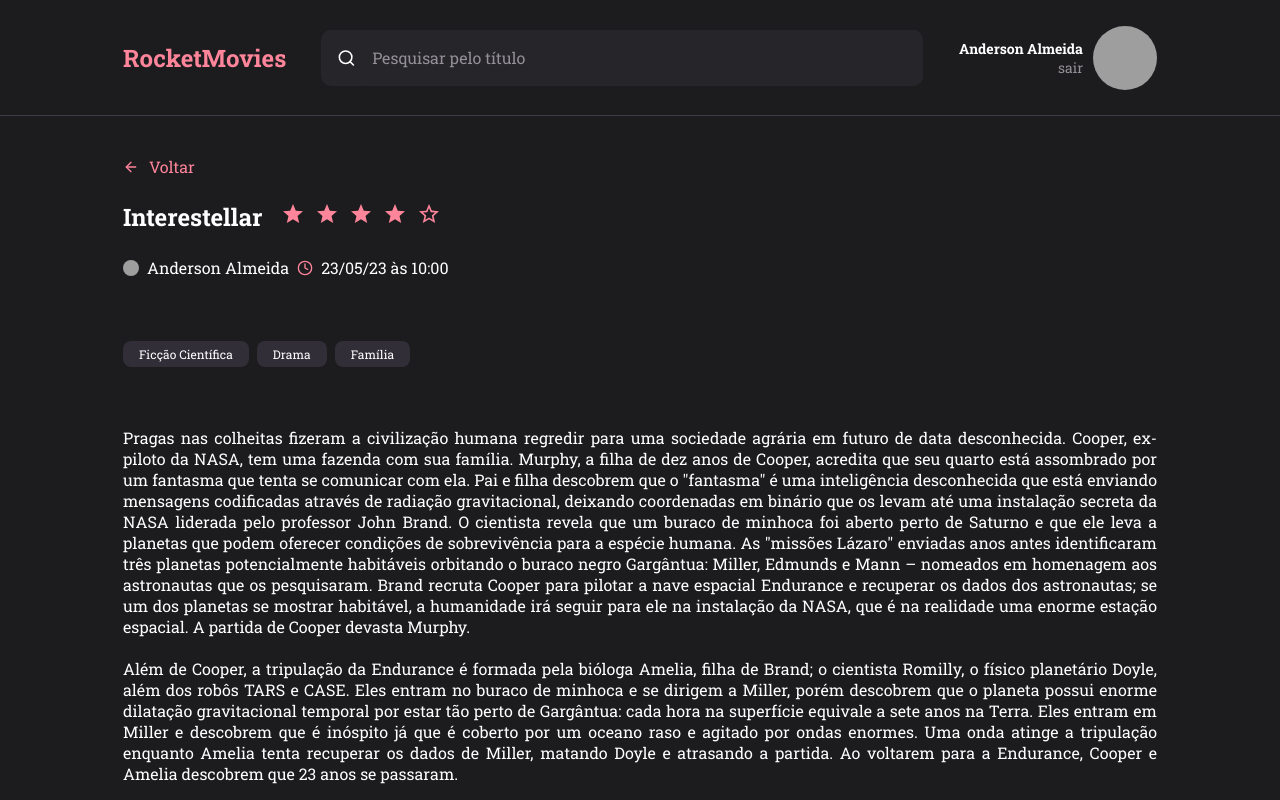
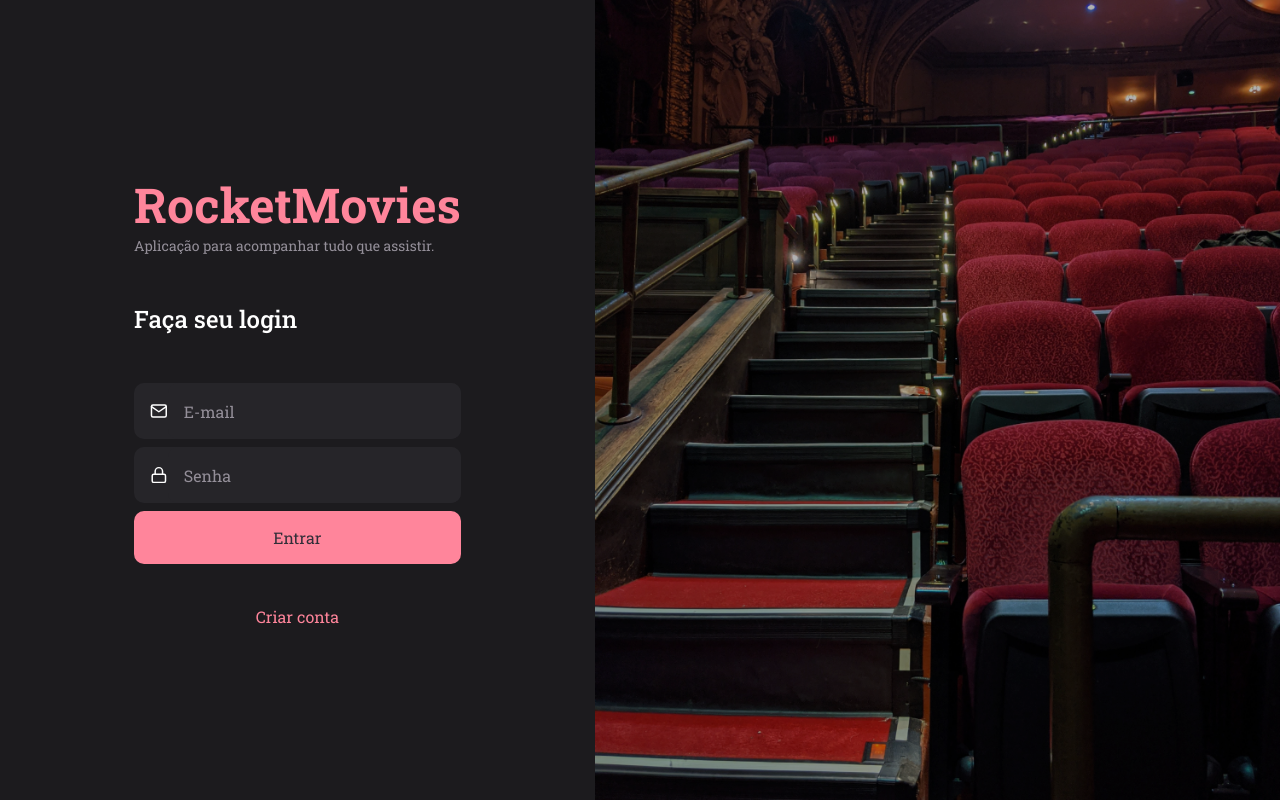
Before and after one commit to AndersonPAlmeida/rocketmovies, a React (Vite) app: page / in a window 1280 px wide. Built offline with nearby package versions, Linux system fonts and the light colour scheme; grey boxes are pictures that could not be loaded.

Commit message:
Criação da Page SigIn

```diff
--- a/src/components/Input/styles.js
+++ b/src/components/Input/styles.js
@@ -7,6 +7,7 @@
 
    background-color: ${({ theme}) => theme.colors.backgroundForms};
    border-radius: 1rem;
+   margin-bottom: .8rem;
 
    > input {
       width: 100%;
--- a/src/main.jsx
+++ b/src/main.jsx
@@ -4,13 +4,13 @@
 import GlobalStyle from './pages/styles/global.js';
 import theme from './pages/styles/theme.js';
 
-import { MoviePreview } from './pages/MoviePreview';
+import { SigIn } from './pages/SigIn';
 
 ReactDOM.createRoot(document.getElementById('root')).render(
   <React.StrictMode>
     <ThemeProvider theme={theme}>
       <GlobalStyle />
-      <MoviePreview />
+      <SigIn />
     </ThemeProvider>
   </React.StrictMode>,
 )
--- /dev/null
+++ b/src/pages/SigIn/index.jsx
@@ -0,0 +1,30 @@
+import { FiMail, FiLock} from 'react-icons/fi';
+import { Container, Form,  Background } from "./styles";
+import { Input } from '../../components/Input';
+import { Button } from '../../components/Button';
+
+export function SigIn(){
+   return(
+      <Container>
+         <Form>
+            <h1>RocketMovies</h1>
+            <p>
+               Aplicação para acompanhar tudo que assistir.
+            </p>
+
+            <h2>Faça seu login</h2>
+
+            <Input type="text" placeholder="E-mail" icon={FiMail} />
+            <Input type="password" placeholder="Senha" icon={FiLock} />
+
+            <Button title="Entrar"/>
+
+            <a href="/">
+               Criar conta
+            </a>
+         </Form>
+
+         <Background />
+      </Container>
+   );
+}
--- /dev/null
+++ b/src/pages/SigIn/styles.js
@@ -0,0 +1,47 @@
+import styled from "styled-components";
+import backgroundImg from '../../assets/poltronas.png'
+export const Container = styled.div`
+   height: 100vh;
+   display: flex;
+   align-items: stretch;
+`;
+
+export const Form = styled.form`
+   padding: 0 13.4rem;
+
+   display: flex;
+   flex-direction: column;
+   align-items: flex-start;
+   justify-content: center;
+
+   > h1 {
+      font-size: 4.8rem;
+      font-weight:700;
+      color: ${({theme}) => theme.colors.pinkLight};
+   }
+   > p {
+      font-size: 1.4rem;
+      font-weight: 400;
+      color: ${({theme}) => theme.colors.gray};
+   }
+   > h2 {
+      font-size: 2.4rem;
+      font-weight: 500;
+      margin-block: 4.8rem;
+   }
+
+   > a {
+      align-self: center;
+      font-weight: 400;
+      color: ${({theme}) => theme.colors.pinkLight};
+      margin-top: 4.2rem;
+   }
+`;
+
+
+export const Background = styled.div`
+   flex: 1;
+   background: url(${backgroundImg}) no-repeat center center;
+   background-size: cover;
+   filter: brightness(0.7);
+`;
```
Also changed, not shown: src/assets/poltronas.png (added).
